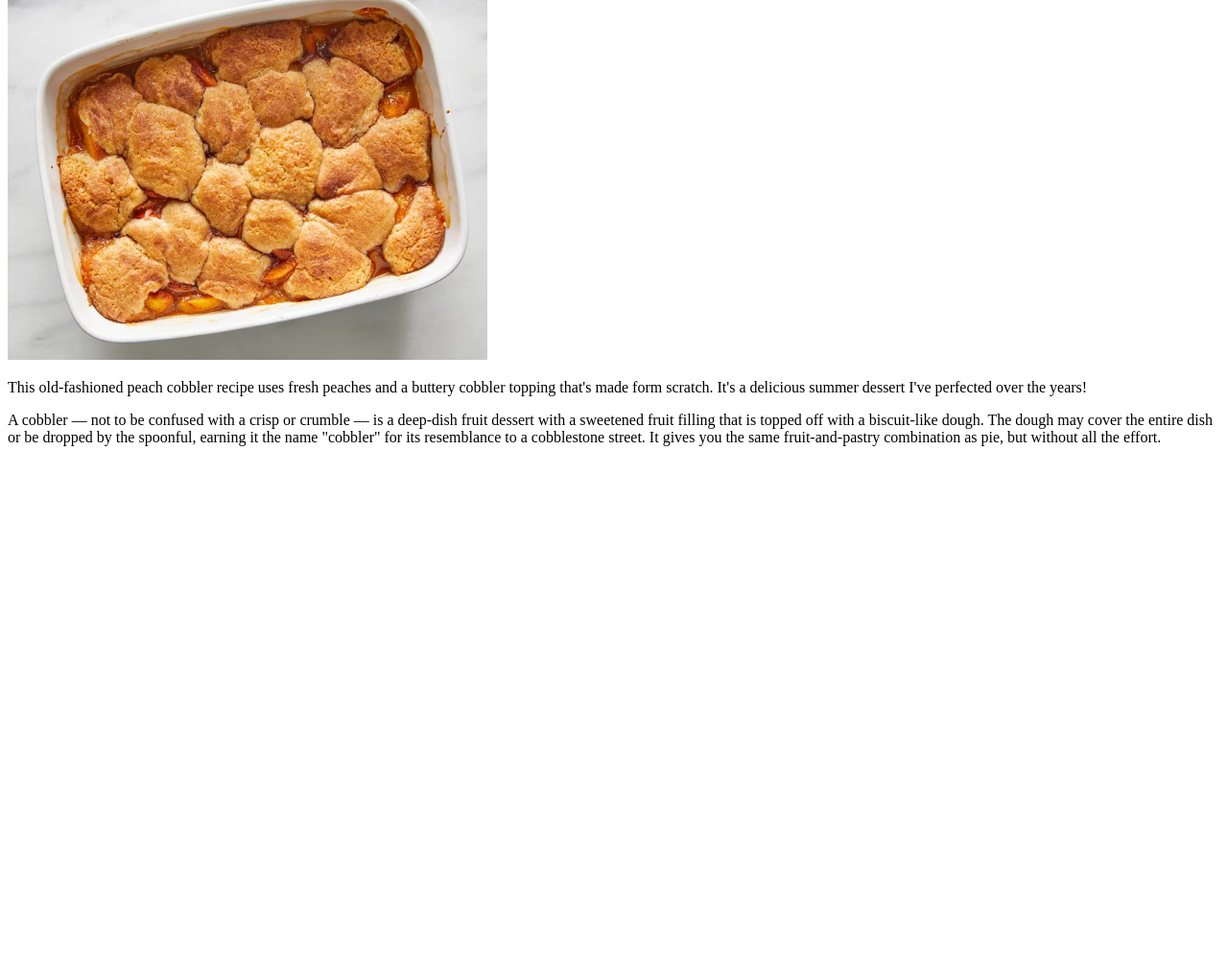
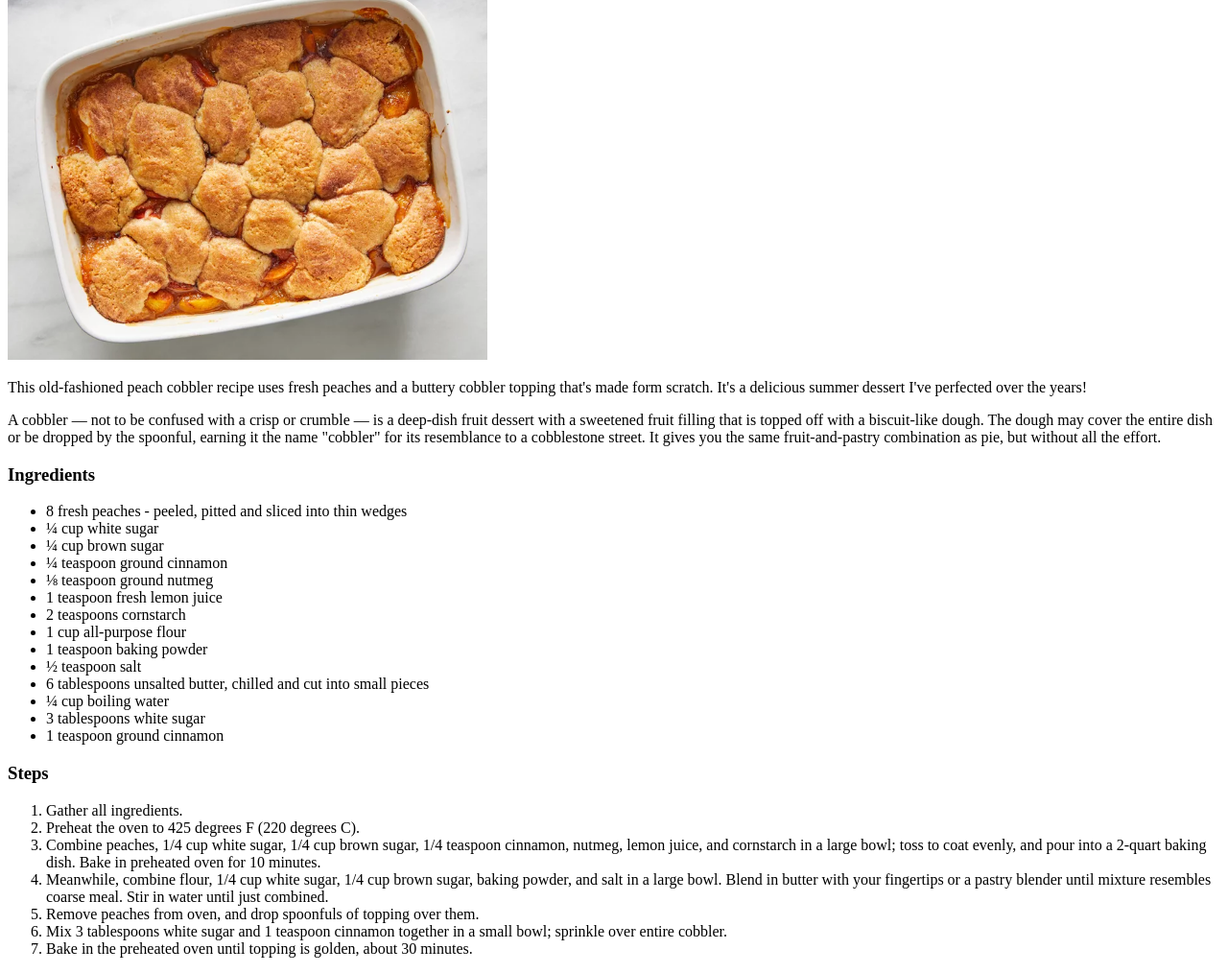
Before and after one commit to LaurenceP221/odin-recipes, a plain HTML site: page recipes/freshSouthernPeachCobbler.html in a window 1280 px wide. Shown: the part 105-1119 px from the top of the page at 96% size. Before the commit the page ends 800 px from the top, so only its background shows below. Drawn offline with Linux system fonts and the light colour scheme.

Commit message:
peach ok

```diff
--- a/recipes/freshSouthernPeachCobbler.html
+++ b/recipes/freshSouthernPeachCobbler.html
@@ -9,13 +9,46 @@
   <body>
     <h1>Fresh Southern Peach Cobbler</h1>
     <img src="../pics/peachCobb.webp" height="400" width="500"/>
-    <p>This old-fashioned peach cobbler recipe uses fresh peaches and a buttery cobbler topping that's made form scratch. It's a delicious summer dessert I've perfected over the years!</p>
+
+    <p> This old-fashioned peach cobbler recipe uses fresh peaches and a buttery cobbler
+        topping that's made form scratch. It's a delicious summer dessert I've perfected
+        over the years!
+    </p>
     <p>
-        A cobbler — not to be confused with a crisp or crumble — is a deep-dish fruit dessert
+            A cobbler — not to be confused with a crisp or crumble — is a deep-dish fruit dessert
         with a sweetened fruit filling that is topped off with a biscuit-like dough. The dough
          may cover the entire dish or be dropped by the spoonful, earning it the name "cobbler"
          for its resemblance to a cobblestone street. It gives you the same fruit-and-pastry
          combination as pie, but without all the effort.
     </p>
+    <h3>Ingredients</h3>
+    <ul>
+        <li>8 fresh peaches - peeled, pitted and sliced into thin wedges</li>
+        <li>¼ cup white sugar</li>
+        <li>¼ cup brown sugar</li>
+        <li>¼ teaspoon ground cinnamon</li>
+        <li>⅛ teaspoon ground nutmeg</li>
+        <li>1 teaspoon fresh lemon juice</li>
+        <li>2 teaspoons cornstarch</li>
+        <li>1 cup all-purpose flour</li>
+        <li>1 teaspoon baking powder</li>
+        <li>½ teaspoon salt</li>
+        <li>6 tablespoons unsalted butter, chilled and cut into small pieces</li>
+        <li>¼ cup boiling water</li>
+        <li>3 tablespoons white sugar</li>
+        <li>1 teaspoon ground cinnamon</li>
+    </ul>
+
+    <h3>Steps</h3>
+    <ol>
+        <li>Gather all ingredients.</li>
+        <li>Preheat the oven to 425 degrees F (220 degrees C).</li>
+        <li>Combine peaches, 1/4 cup white sugar, 1/4 cup brown sugar, 1/4 teaspoon cinnamon, nutmeg, lemon juice, and cornstarch in a large bowl; toss to coat evenly, and pour into a 2-quart baking dish. Bake in preheated oven for 10 minutes.</li>
+        <li>Meanwhile, combine flour, 1/4 cup white sugar, 1/4 cup brown sugar, baking powder, and salt in a large bowl. Blend in butter with your fingertips or a pastry blender until mixture resembles coarse meal. Stir in water until just combined.</li>
+        <li>Remove peaches from oven, and drop spoonfuls of topping over them.</li>
+        <li>Mix 3 tablespoons white sugar and 1 teaspoon cinnamon together in a small bowl; sprinkle over entire cobbler.</li>
+        <li>Bake in the preheated oven until topping is golden, about 30 minutes.</li>
+
+    </ol>
   </body>
 </html>
```
